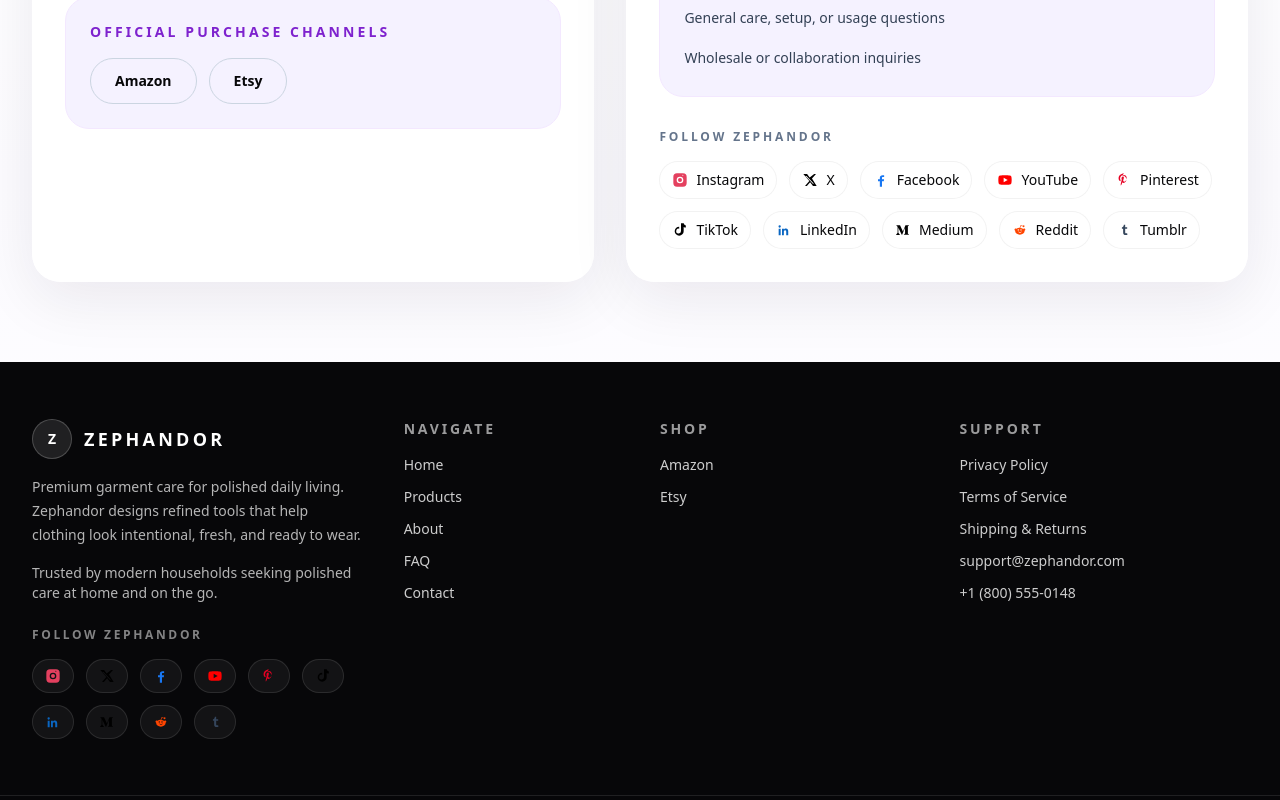
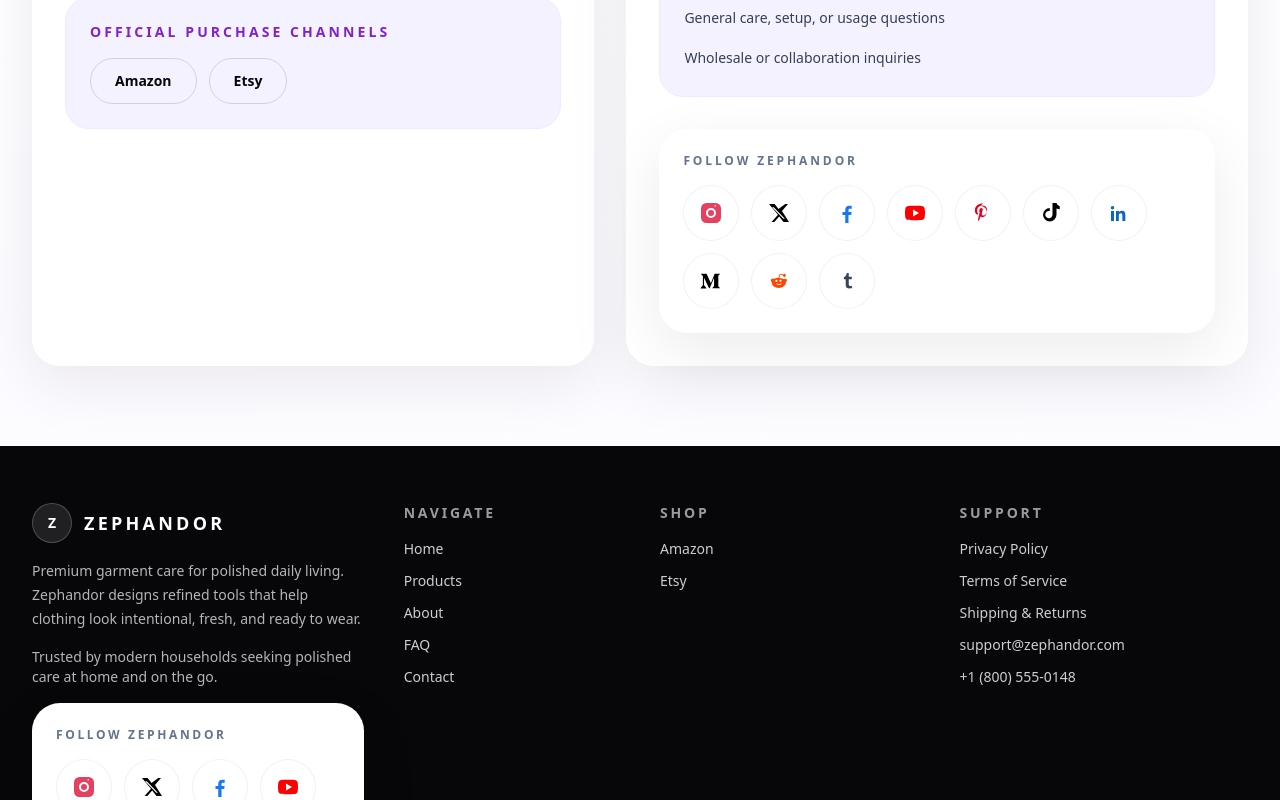
Before and after one commit to zephandor/zephandor-site, a Next.js app: page /contact in a window 1280 px wide. Shown: the part 920-1720 px from the top of the page. Built offline with nearby package versions, Linux system fonts and the light colour scheme.

Commit message:
Improve follow section card and icon visibility

```diff
--- a/app/contact/page.tsx
+++ b/app/contact/page.tsx
@@ -83,10 +83,10 @@
               <li>Wholesale or collaboration inquiries</li>
             </ul>
           </div>
-          <div className="mt-8">
+          <div className="mt-8 rounded-[28px] bg-white p-6 shadow-soft">
             <p className="text-xs font-semibold uppercase tracking-[0.24em] text-slate-500">Follow Zephandor</p>
             <div className="mt-4">
-              <SocialLinks links={siteConfig.socialLinks} tone="light" />
+              <SocialLinks links={siteConfig.socialLinks} tone="light" showLabel={false} />
             </div>
           </div>
         </div>
--- a/components/footer.tsx
+++ b/components/footer.tsx
@@ -14,10 +14,10 @@
             Premium garment care for polished daily living. Zephandor designs refined tools that help clothing look intentional, fresh, and ready to wear.
           </p>
           <p className="text-sm text-white/70">{siteConfig.socialProof}</p>
-          <div className="pt-2">
-            <p className="text-xs font-semibold uppercase tracking-[0.22em] text-white/50">Follow Zephandor</p>
+          <div className="rounded-[28px] bg-white p-6 shadow-soft">
+            <p className="text-xs font-semibold uppercase tracking-[0.22em] text-slate-500">Follow Zephandor</p>
             <div className="mt-4">
-              <SocialLinks links={siteConfig.socialLinks} tone="dark" showLabel={false} />
+              <SocialLinks links={siteConfig.socialLinks} tone="light" showLabel={false} />
             </div>
           </div>
         </div>
--- a/components/social-links.tsx
+++ b/components/social-links.tsx
@@ -71,7 +71,9 @@
           rel="noopener noreferrer"
           aria-label={link.label}
           className={cn(
-            "group inline-flex items-center gap-2 rounded-full border px-3 py-2 text-sm font-medium transition-all duration-200 hover:-translate-y-0.5 hover:opacity-90",
+            showLabel
+              ? "group inline-flex items-center gap-2 rounded-full border px-3 py-2 text-sm font-medium transition-all duration-200 hover:-translate-y-0.5 hover:opacity-90"
+              : "group inline-flex h-14 w-14 items-center justify-center rounded-full border transition-all duration-200 hover:-translate-y-0.5 hover:opacity-90",
             tone === "dark"
               ? "border-white/10 bg-white/5 text-white/80 hover:border-white/20 hover:bg-white/10 hover:text-white"
               : "border-black/5 bg-white text-surface hover:border-purple-200 hover:bg-haze"
@@ -81,7 +83,9 @@
             viewBox="0 0 24 24"
             aria-hidden="true"
             className={cn(
-              "h-4 w-4 fill-current transition-all duration-200 group-hover:scale-105 group-hover:brightness-110",
+              showLabel
+                ? "h-4 w-4 fill-current transition-all duration-200 group-hover:scale-105 group-hover:brightness-110"
+                : "h-6 w-6 fill-current transition-all duration-200 group-hover:scale-105 group-hover:brightness-110",
               brandColors[link.icon]
             )}
           >
```
